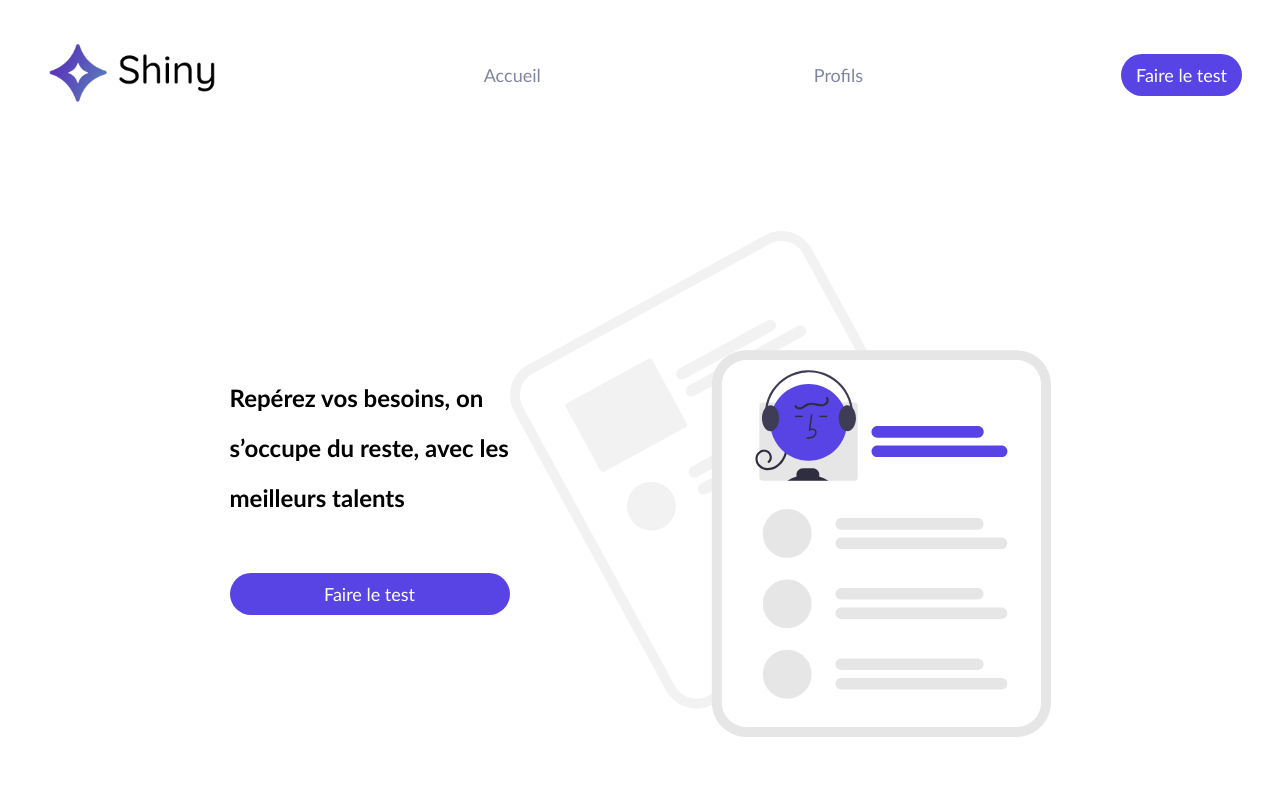
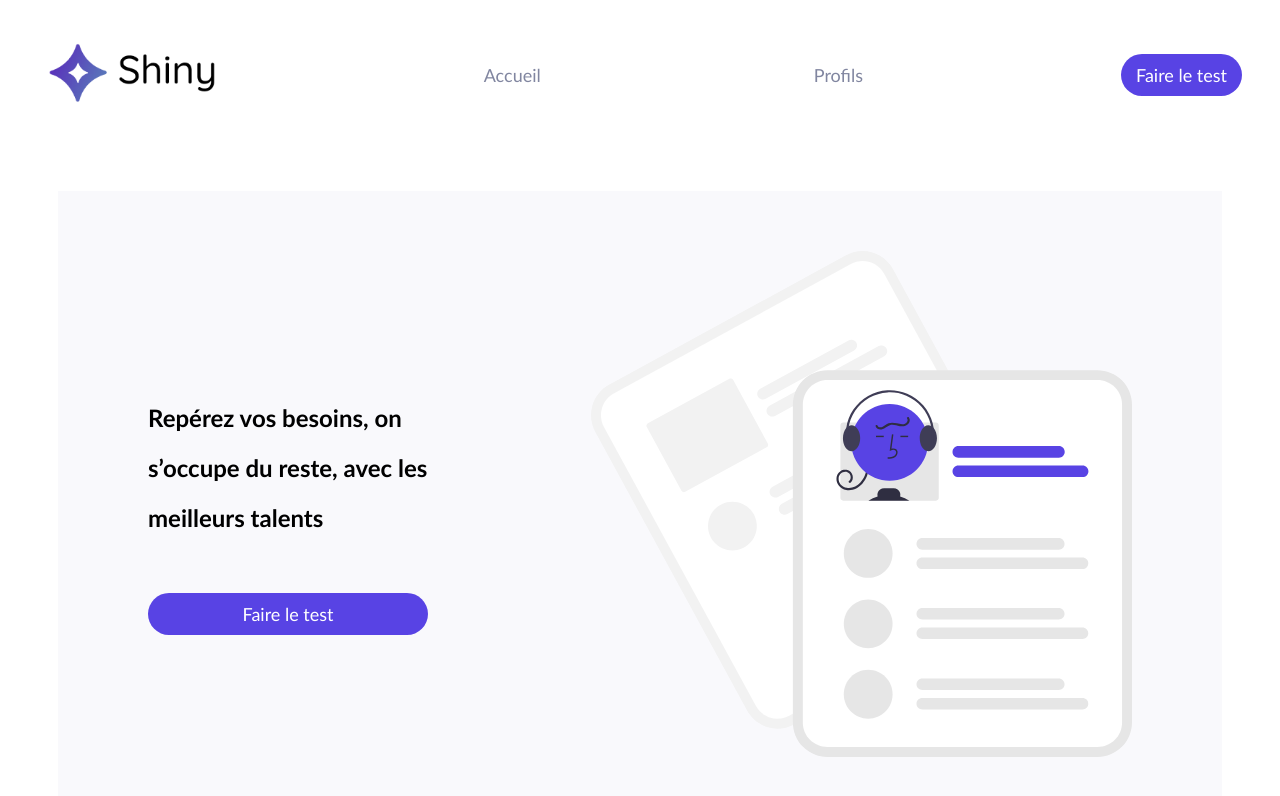
Before and after one commit to DamienPellerin/shiny-agency, a React (Create React App) app: page / in a window 1280 px wide. Shown: the top 796 px of the page. Built offline with nearby package versions, Linux system fonts and the light colour scheme.

Commit message:
Home Page / style

```diff
--- a/src/pages/Home/index.jsx
+++ b/src/pages/Home/index.jsx
@@ -9,12 +9,13 @@ const HomeWrapper = styled.div`
 `
 
 const HomeContainer = styled.div`
-  margin: 30px;
-  background-color: ${colors.background};
+  margin: 50px;
+  background-color: ${colors.backgroundLight};
   padding: 60px 90px;
   display: flex;
   flex-direction: row;
   max-width: 1200px;
+  width: 100%;
 `
 
 const LeftCol = styled.div`
```
